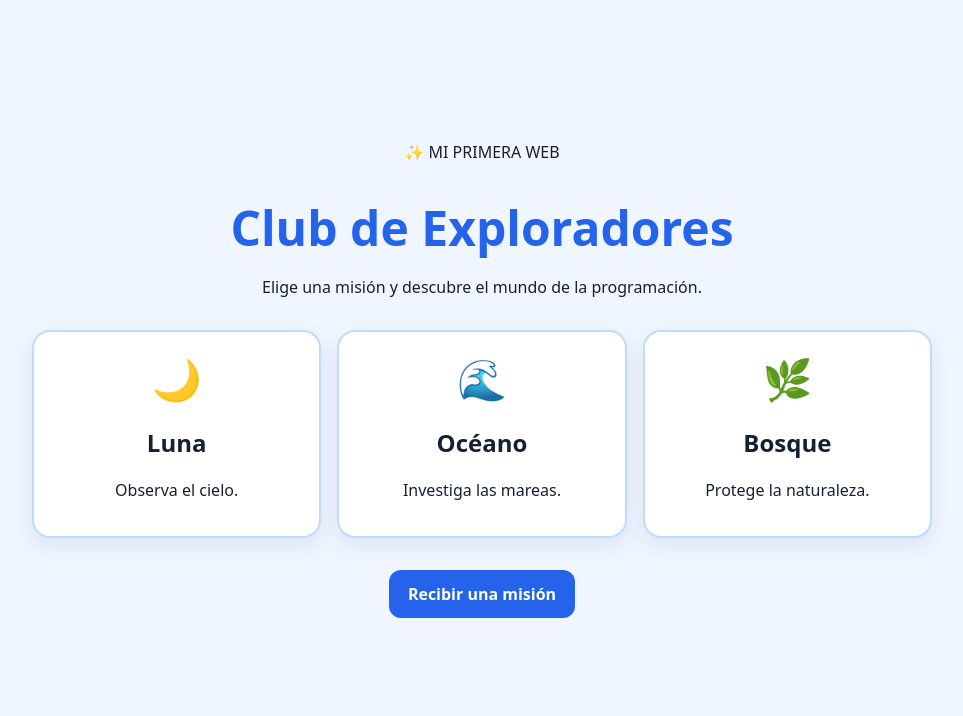
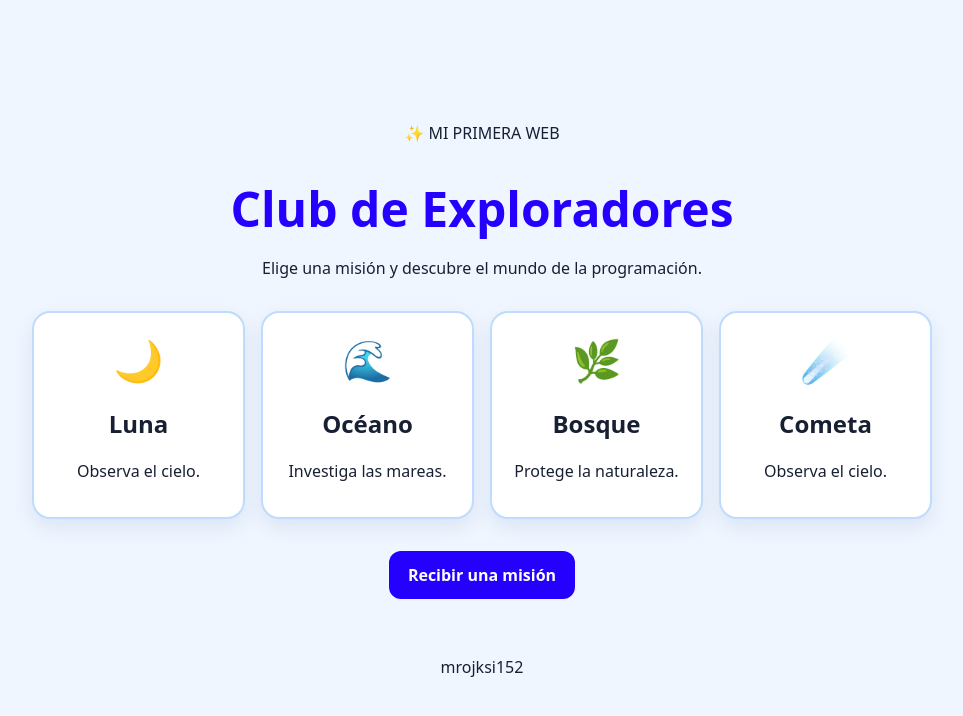
Before and after one commit to Martinrrk123/DAWC, a website: page index.html in a window 1280 px wide. Shown: the whole page, without its empty margins (158-1121 px from the left). Drawn offline with Linux system fonts and the light colour scheme.

Commit message:
personaliza reto final

```diff
--- a/index.html
+++ b/index.html
@@ -7,7 +7,7 @@
   <title>Club de Exploradores del Futuro</title>
   <style>
     :root {
-      --principal: #2563eb;
+      --principal: #2600ff;
       --fondo: #eff6ff;
     }
 
@@ -38,7 +38,7 @@
 
     .tarjetas {
       display: grid;
-      grid-template-columns: repeat(3, 1fr);
+      grid-template-columns: repeat(4, 1fr);
       gap: 1rem;
       margin: 2rem 0;
     }
@@ -105,10 +105,20 @@
         <h2>Bosque</h2>
         <p>Protege la naturaleza.</p>
       </article>
+      <article>
+        <div class="icono">☄️</div>
+        <h2>Cometa</h2>
+        <p>Observa el cielo.</p>
+      </article>
     </section>
 
     <button id="boton">Recibir una misión</button>
     <p id="mensaje" aria-live="polite"></p>
+
+    <footer>
+      <p>mrojksi152</p>
+    </footer>
+
   </main>
 
   <script>
```
